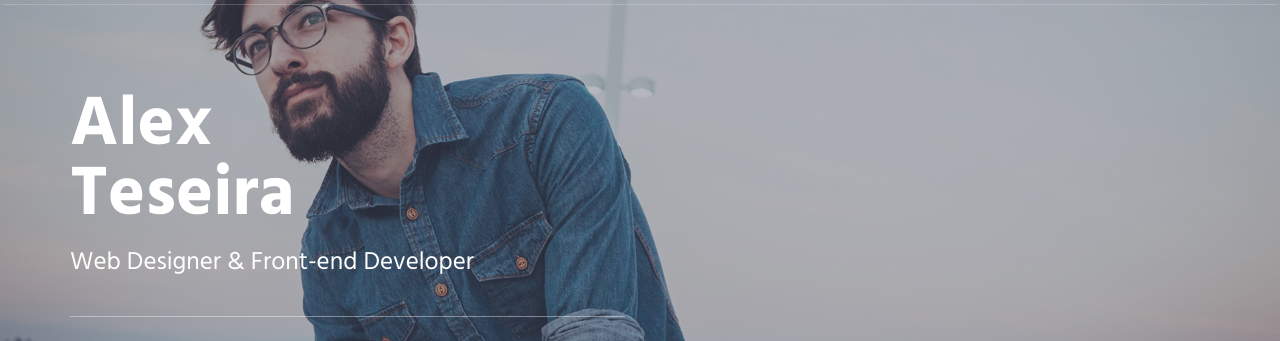
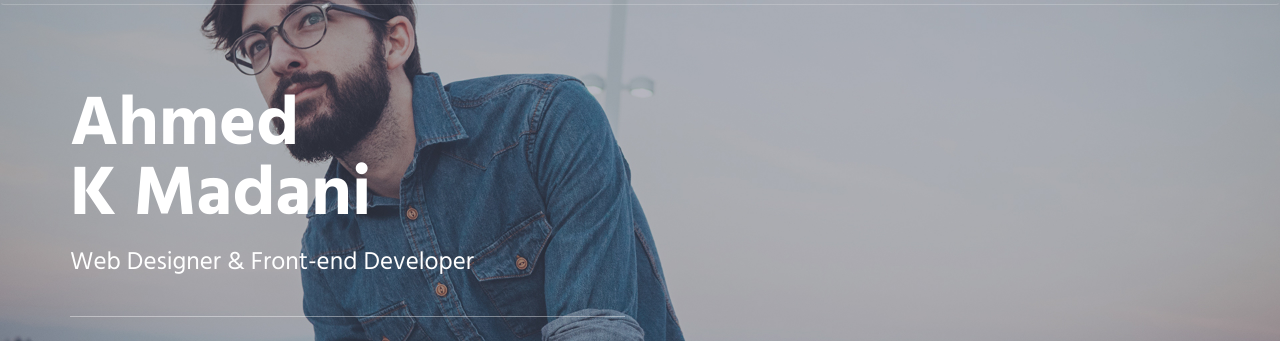
Before and after one commit to ahmedkmadani/Portfolio, a plain HTML site: page index.html in a window 1280 px wide. Shown: the part 129-470 px from the top of the page. Drawn offline with Linux system fonts and the light colour scheme.

Commit message:
adding to top link in bottom

```diff
--- a/index.html
+++ b/index.html
@@ -43,7 +43,7 @@
 					<div class="row">
 						<div class="col-sm-6">
 							<div class="promo-block-divider">
-							<h1 class="promo-block-title">Alex <br/> Teseira</h1>
+							<h1 class="promo-block-title">Ahmed<br/> K Madani</h1>
                             <p class="promo-block-text">Web Designer &amp; Front-end Developer</p>
 							</div>
 							<ul class="list-inline">
@@ -177,6 +177,8 @@
  					</div>
 
 
+
+ 		<a href="javascript:voiid(0);" class="js-back-to-top back-to-top">Top</a>
  	    <script src="vendor/jquery.min.js" type="text/javascript"></script>
         <script src="vendor/jquery-migrate.min.js" type="text/javascript"></script>
         <script src="vendor/bootstrap/js/bootstrap.min.js" type="text/javascript"></script>
```
